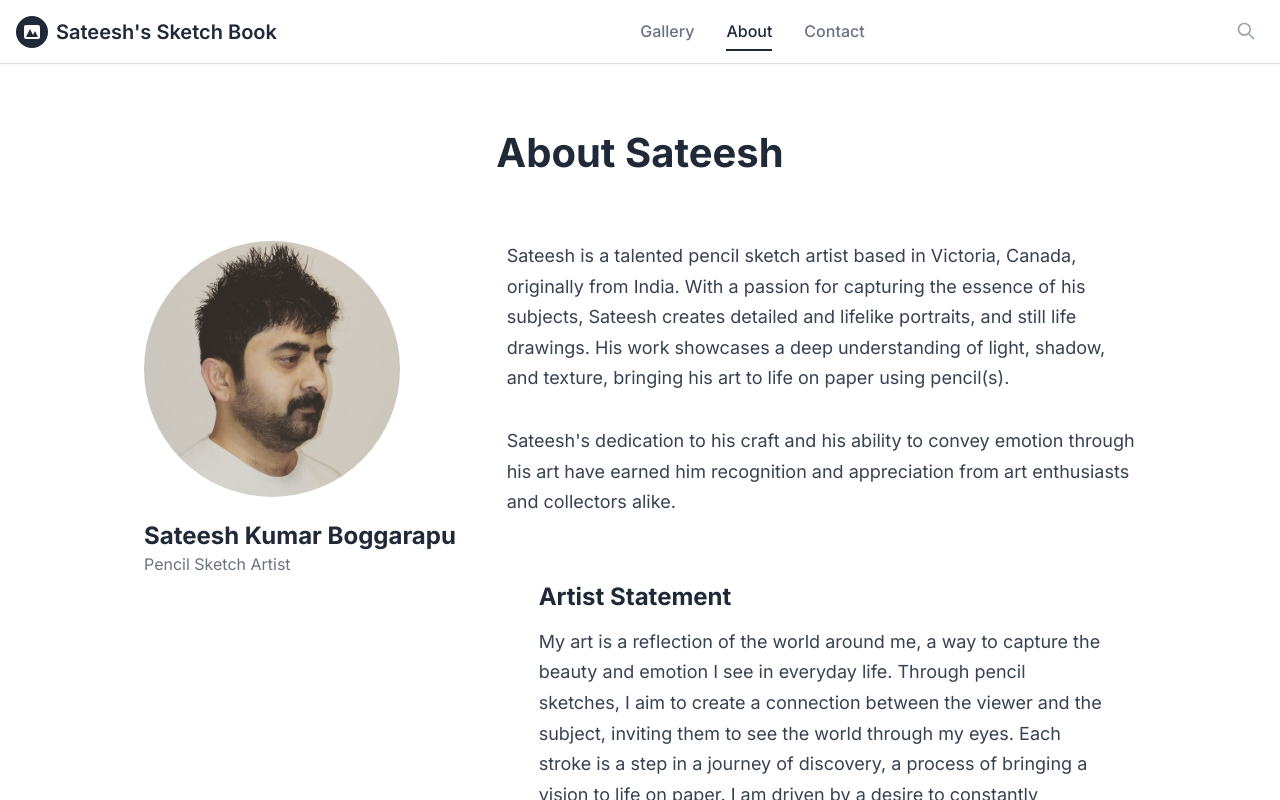
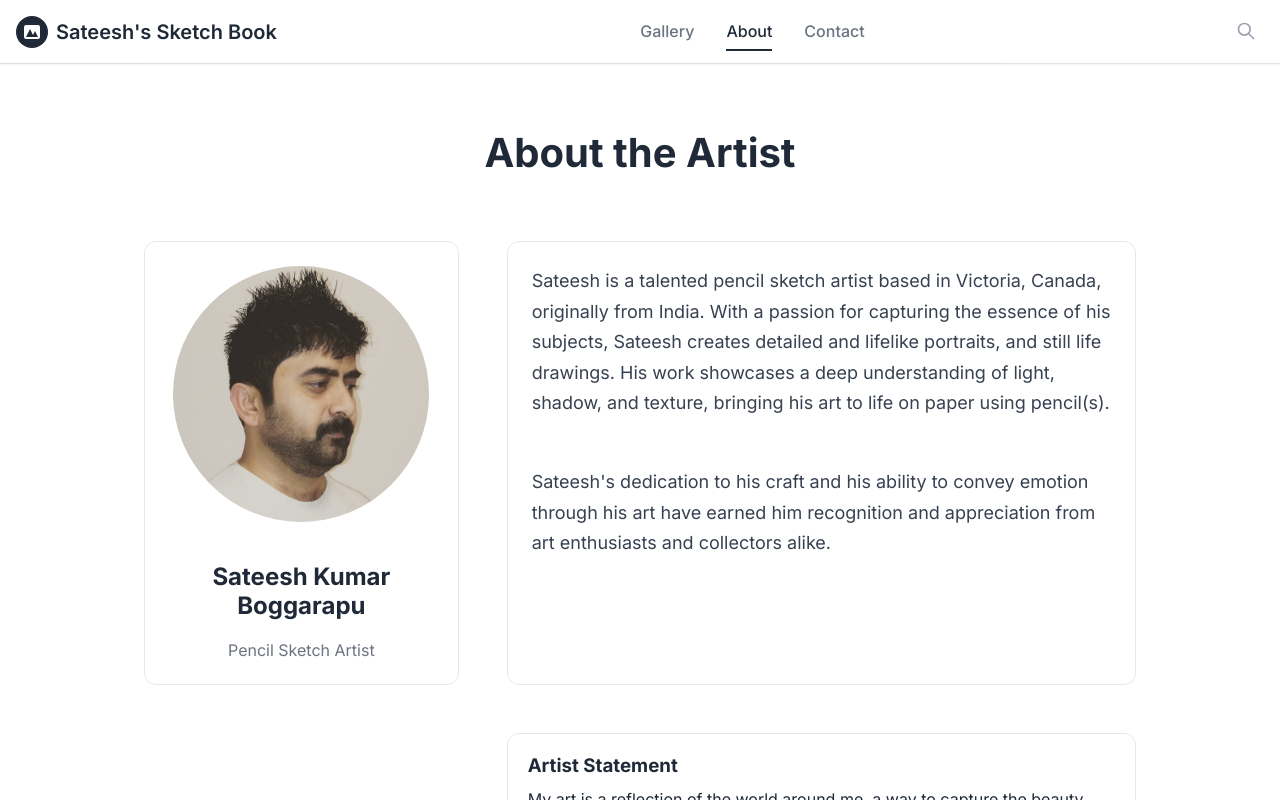
Before and after one commit to sat33shgit/SketchesWebsite, a React (Vite) app: page /about in a window 1280 px wide. Built offline with nearby package versions, Linux system fonts and the light colour scheme.

Commit message:
about: match artist-statement typography and move artist statement to right column

```diff
--- a/src/index.css
+++ b/src/index.css
@@ -537,6 +537,15 @@ nav::after {
   gap: 3rem;
 }
 
+/* Make each section in the About page appear as a rounded card (like Contact page) */
+.about-content > * {
+  background: white;
+  border-radius: 0.5rem;
+  border: 1px solid #e5e7eb;
+  padding: 1.5rem;
+  box-shadow: none;
+}
+
 @media (min-width: 1024px) {
   .about-content {
     grid-template-columns: 1fr 2fr;
@@ -546,6 +555,54 @@ nav::after {
 .about-profile {
   position: sticky;
   top: 2rem;
+}
+
+/* Make the profile card shrink-wrap and center text under the image */
+.about-profile {
+  display: flex;
+  flex-direction: column;
+  align-items: center;
+  gap: 0.75rem;
+  padding: 1.25rem;
+  background: #ffffff;
+  border: 1px solid #e5e7eb;
+  border-radius: 12px;
+}
+
+.profile-info {
+  text-align: center;
+  margin-top: 0.5rem;
+}
+
+/* Make About page sections look like contact cards: rounded border, no heavy shadow */
+.about-content > * {
+  background: #ffffff;
+  border: 1px solid #e5e7eb; /* match contact card borders */
+  border-radius: 12px;
+  padding: 1.5rem;
+  box-shadow: none; /* remove shadow so border is clean */
+}
+
+/* Shrink-wrap the profile card so the border only covers the content area and center it in the grid cell */
+.about-profile {
+  /* allow the profile card to size to its content */
+  display: inline-block;
+  width: auto;
+  justify-self: center; /* center inside the grid column */
+  align-self: start;
+  position: relative; /* keep sticky behavior working when present */
+}
+
+/* Center profile text beneath the image */
+.about-profile .profile-info,
+.about-profile .profile-image {
+  text-align: center;
+}
+
+/* Ensure the profile-info headings are centered when the profile card is shrink-wrapped */
+.about-profile .profile-info h2,
+.about-profile .profile-info p {
+  margin: 0;
 }
 
 .profile-image {
@@ -557,6 +614,35 @@ nav::after {
   background: #e5e7eb;
 }
 
+/* Make the profile area shrink-wrap its contents and center-align text */
+.about-profile {
+  position: sticky;
+  top: 2rem;
+  display: flex;
+  flex-direction: column;
+  align-items: center;
+  gap: 1rem;
+  max-width: 320px; /* prevent the border spanning full column */
+  margin: 0 auto;
+  background: #ffffff;
+  border: 1px solid #e5e7eb;
+  border-radius: 12px;
+  padding: 1.5rem;
+}
+
+.profile-info {
+  text-align: center;
+}
+
+/* Artist statement card styling: match contact card look */
+.artist-statement-card {
+  background: #ffffff;
+  border: 1px solid #e5e7eb;
+  border-radius: 12px;
+  padding: 1.5rem;
+  margin-top: 1.5rem;
+}
+
 @media (min-width: 1024px) {
   .profile-image {
     margin: 0;
@@ -601,12 +687,32 @@ nav::after {
   font-size: 1.125rem;
   color: #374151;
   line-height: 1.7;
+  margin: 0 0 1rem 0; /* normalize paragraph spacing inside the about card */
+}
+
+/* Avoid extra gap at the bottom of the about card by removing bottom margin on the last paragraph */
+.about-text > div:last-child p {
+  margin-bottom: 0;
 }
 
 .artist-statement {
   background: #ffffff;
   padding: 2rem;
   border-radius: 0.5rem;
+}
+
+/* Card style for the artist statement when used on the about page */
+.artist-statement-card {
+  background: #ffffff;
+  border: 1px solid #e5e7eb;
+  border-radius: 12px;
+  padding: 1.5rem;
+  margin-top: 1.5rem;
+}
+
+.artist-statement-card h3 {
+  margin-top: 0;
+  margin-bottom: 0.75rem;
 }
 
 .artist-statement h3 {
@@ -617,8 +723,13 @@ nav::after {
 }
 
 .artist-statement p {
+  /* match the main about paragraphs */
+  font-size: 1.125rem;
   color: #374151;
   line-height: 1.7;
+  margin: 0 0 1rem 0;
+  font-family: inherit;
+  font-weight: 400;
 }
 
 /* Contact page styles */
@@ -731,6 +842,26 @@ nav::after {
   transition: border-color 0.2s, box-shadow 0.2s;
 }
 
+.artist-statement-card {
+  background: #ffffff;
+  border: 1px solid #e5e7eb;
+  border-radius: 12px;
+  padding: 1.25rem;
+  box-shadow: none;
+}
+
+@media (min-width: 1024px) {
+  .artist-statement-card {
+    grid-column: 2 / span 1; /* force into right column */
+    margin-top: 0; /* align under the other content */
+  }
+}
+
+@media (max-width: 1023px) {
+  .artist-statement-card {
+    grid-column: 1 / -1; /* full width on smaller screens */
+  }
+}
 .form-group input:focus,
 .form-group textarea:focus {
   outline: none;
--- a/src/pages/About.jsx
+++ b/src/pages/About.jsx
@@ -10,7 +10,7 @@ const About = () => {
       <div className="about-container">
         {/* Header */}
         <div className="about-header">
-          <h1>About Sateesh</h1>
+          <h1>About the Artist</h1>
         </div>
 
         <div className="about-content">
@@ -28,6 +28,7 @@ const About = () => {
             </div>
             <div className="profile-info">
               <h2>Sateesh Kumar Boggarapu</h2>
+              <br></br>
               <p>Pencil Sketch Artist</p>
             </div>
           </div>
@@ -42,16 +43,14 @@ const About = () => {
                 His work showcases a deep understanding of light, shadow, and texture, bringing his art to life on paper using pencil(s).
               </p>
             </div>
-
             <div>
               <p>
                 Sateesh's dedication to his craft and his ability to convey emotion through his art have earned him
                 recognition and appreciation from art enthusiasts and collectors alike.
               </p>
             </div>
-
-            {/* Artist Statement */}
-            <div className="artist-statement">
+          </div>
+          <div className="artist-statement-card">
             <h3>Artist Statement</h3>
             <p>
               My art is a reflection of the world around me, a way to capture the beauty and emotion I see in everyday life.
@@ -64,7 +63,6 @@ const About = () => {
         </div>
       </div>
     </div>
-    </div>
   )
 }
 
```
Lines whose indentation alone changed are shown as unchanged.
